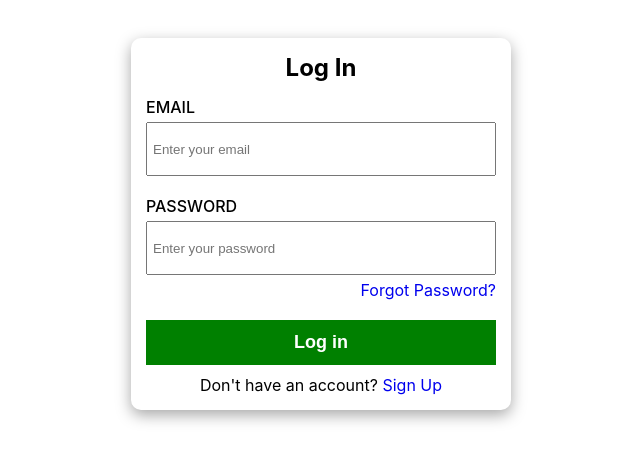
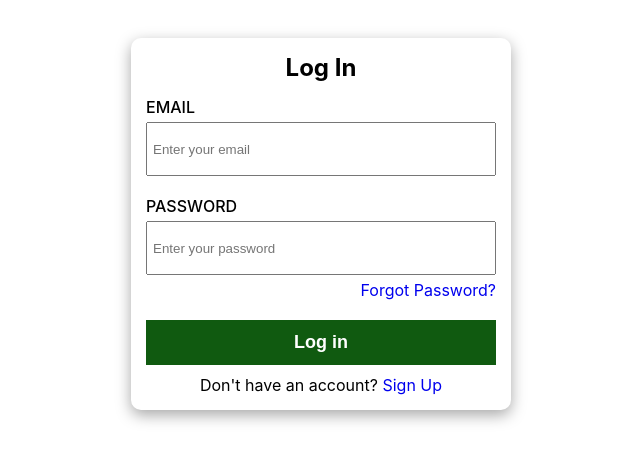
Before and after one commit to shubhamkr2/dot-and-key-project, a React (Create React App) app in the folder client/: page /login in a window 1280 px wide. In both pictures the pointer is over the button "Log in". Shown: the top 462 px of the page, without its empty margins (319-959 px from the left). Built offline with nearby package versions, Linux system fonts and the light colour scheme.

Commit message:
login page updated

```diff
--- a/client/src/Styles/LogIn.module.css
+++ b/client/src/Styles/LogIn.module.css
@@ -42,7 +42,7 @@
     border: none;
 }
 .form_container button:hover{
-    background-color: green;
+    background-color: rgb(16, 90, 16);
 }
 a{
   text-decoration: none;
```
